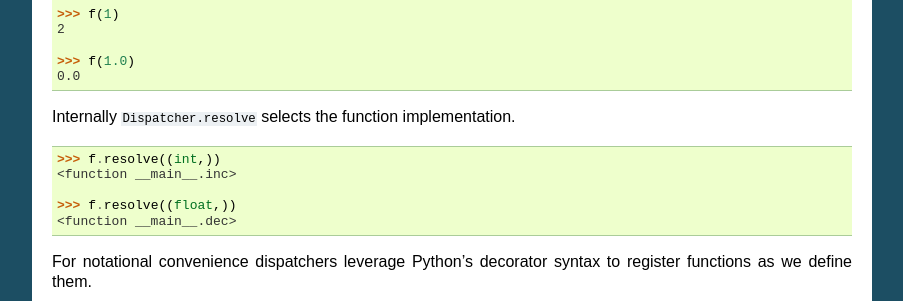
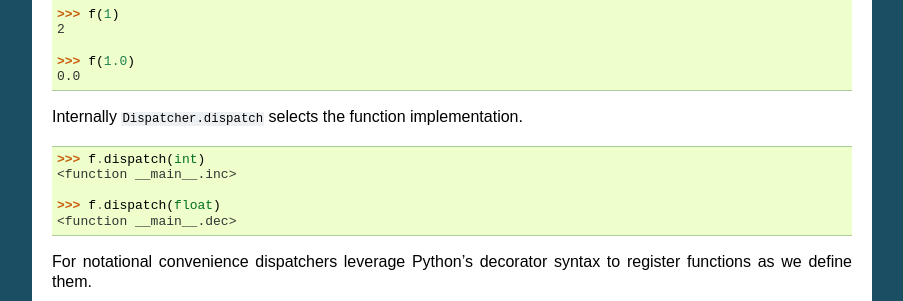
Before and after one commit to mrocklin/multipledispatch, a Sphinx documentation site: the page built from docs/source/design.rst, in a window 1280 px wide and 900 px high, scrolled down 513 px. Shown: the part 148-449 px from the top of the window, without its empty margins (198-1101 px from the left). Built offline with Sphinx 7.4.7, drawn with Linux system fonts in a browser that asks for light colours.

Commit message:
Provide Dispatcher.dispatch() method for compatibility with singledispatch
Also deprecate the resolve() internal method.

See Python documentation:
    https://docs.python.org/3/library/functools.html#functools.singledispatch

https://github.com/mrocklin/multipledispatch/issues/33

```diff
--- a/docs/source/design.rst
+++ b/docs/source/design.rst
@@ -47,14 +47,14 @@ to the ``Dispatcher``.
     >>> f(1.0)
     0.0
 
-Internally ``Dispatcher.resolve`` selects the function implementation.
+Internally ``Dispatcher.dispatch`` selects the function implementation.
 
 .. code::
 
-    >>> f.resolve((int,))
+    >>> f.dispatch(int)
     <function __main__.inc>
 
-    >>> f.resolve((float,))
+    >>> f.dispatch(float)
     <function __main__.dec>
 
 For notational convenience dispatchers leverage Python's decorator
```
Also changed, not shown: 2 other files.
